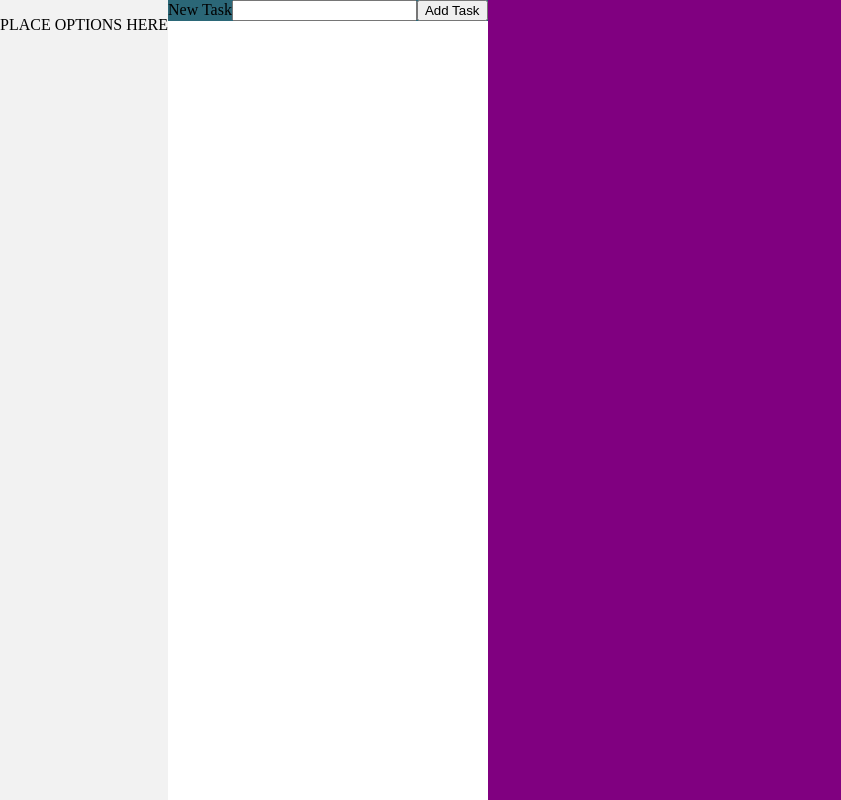
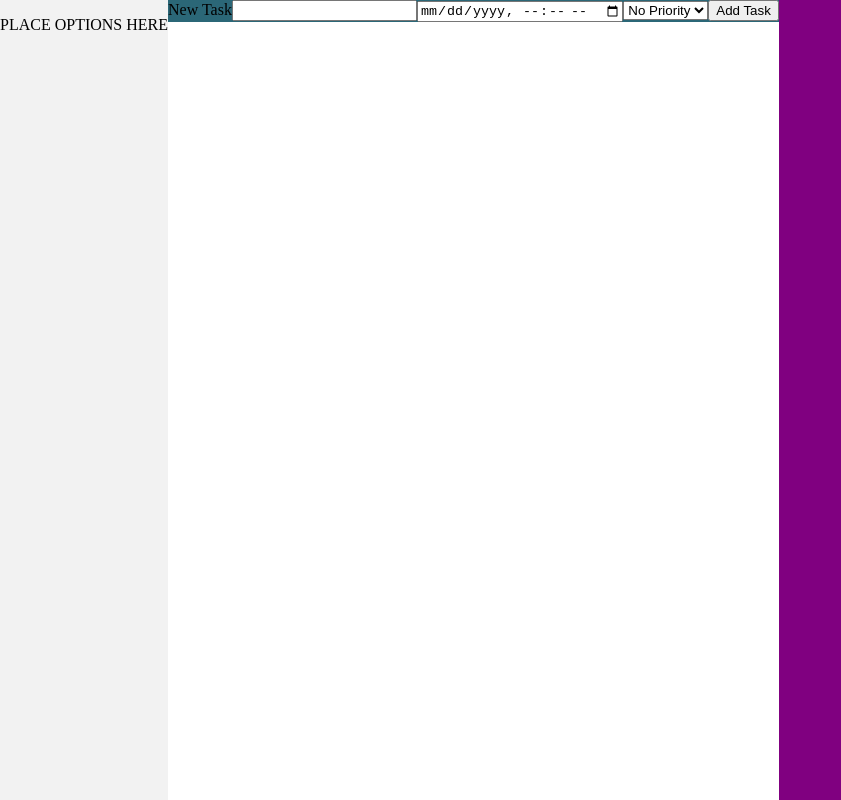
Before and after one commit to rickym-h/todo-webapp, a React (Create React App) app: page / in a window 1280 px wide. Shown: the whole page, without its empty margins (0-841 px from the left). Built offline with nearby package versions, Linux system fonts and the light colour scheme.

Commit message:
added implementation for tasks to have associated dates and priorities

```diff
--- a/src/App.js
+++ b/src/App.js
@@ -10,20 +10,46 @@ class App extends Component {
     this.state = {
       task: {
         text: '',
+        date: '',
+        priority: '',
         id: uniqid()
       },
       tasks: [],
     };
 
-    // todo if localstorage valid, sync with localstorage
+    // todo if localstorage valid, sync 'tasks' with localstorage
 
     //this.deleteTask = this.deleteTask.bind(this);
   }
 
-  handleChange = (e) => {
+  handleTextChange = (e) => {
     this.setState({
       task: {
         text: e.target.value,
+        date: this.state.task.date,
+        priority: this.state.task.priority,
+        id: this.state.task.id,
+      },
+    });
+  };
+
+  handleDateChange = (e) => {
+    this.setState({
+      task: {
+        text: this.state.task.text,
+        date: e.target.value,
+        priority: this.state.task.priority,
+        id: this.state.task.id,
+      },
+    });
+  };
+
+  handlePriorityChange = (e) => {
+    this.setState({
+      task: {
+        text: this.state.task.text,
+        date: this.state.task.date,
+        priority: e.target.value,
         id: this.state.task.id,
       },
     });
@@ -35,6 +61,8 @@ class App extends Component {
       tasks: this.state.tasks.concat(this.state.task),
       task: {
         text: '',
+        date: '',
+        priority: '',
         id: uniqid()
       },
     }, () => {
@@ -59,14 +87,30 @@ class App extends Component {
             <p>PLACE OPTIONS HERE</p>
           </div>
           <div id={"taskPane"}>
+
             <Overview tasks={this.state.tasks} deleteFunction={this.deleteTask}/>
+
             <form onSubmit={this.onSubmitTask} id={"newTaskInterface"}>
               <label htmlFor={"taskInput"}>New Task</label>
               <input
                   type={"text"}
                   id={"taskInput"}
                   value={this.state.task.text}
-                  onChange={this.handleChange}/>
+                  onChange={this.handleTextChange}
+                  required={true}
+              />
+              <input
+                  type={"datetime-local"}
+                  id={"dateInput"}
+                  //value={this.state.task.date}
+                  onChange={this.handleDateChange}
+                />
+              <select onChange={this.handlePriorityChange}>
+                <option value="">No Priority</option>
+                <option value="low">Low</option>
+                <option value="med">Medium</option>
+                <option value="high">High</option>
+              </select>
               <button type={"submit"}>Add Task</button>
             </form>
           </div>
--- a/src/components/Overview.js
+++ b/src/components/Overview.js
@@ -19,8 +19,8 @@ class Overview extends Component {
                         <div key={t.id} className={"task-item"}>
                             <button type={"button"} id={t.id} onClick={()=>this.handleClickEvent(t.id)}>Click to Complete!</button>
                             <p>{t.text}</p>
-                            <p>DATE</p>
-                            <div>priority</div>
+                            <p>{t.date}</p>
+                            <div>{t.priority}</div>
                         </div>
                     );
                 })}
```
